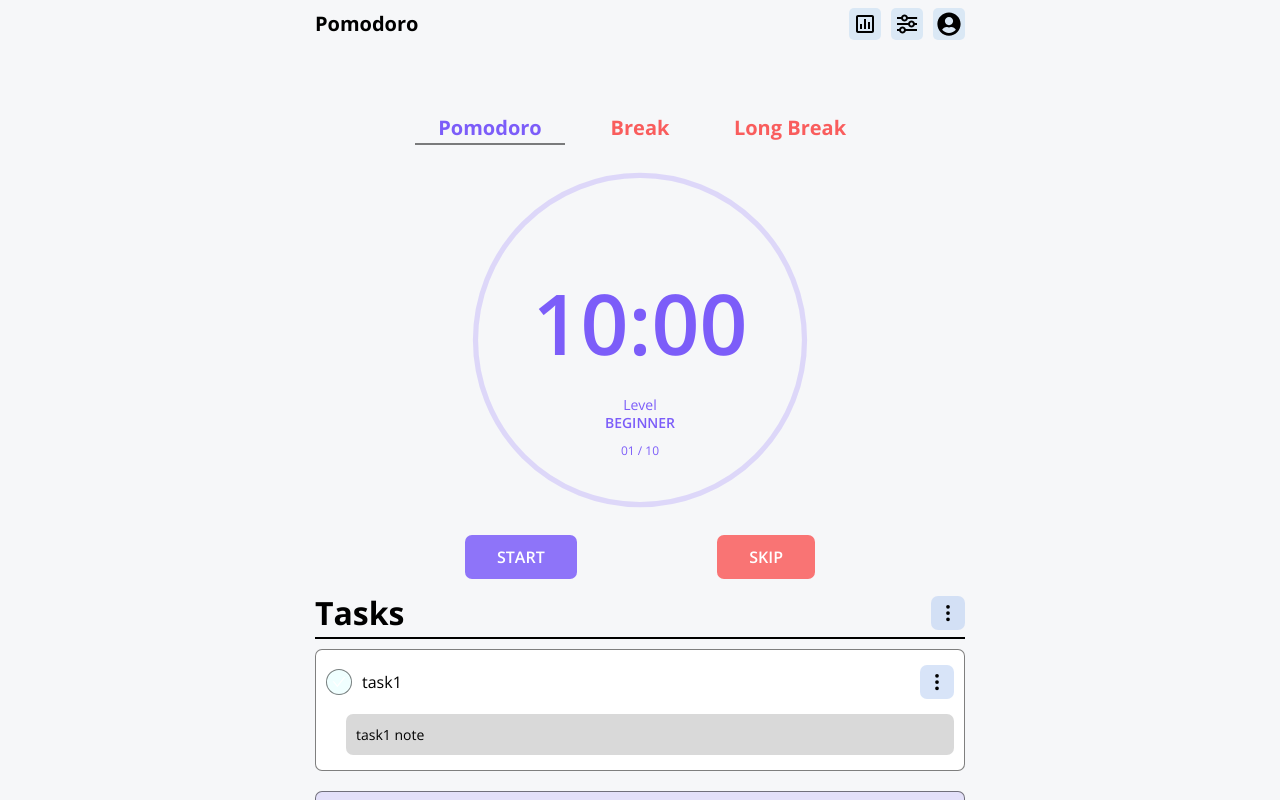
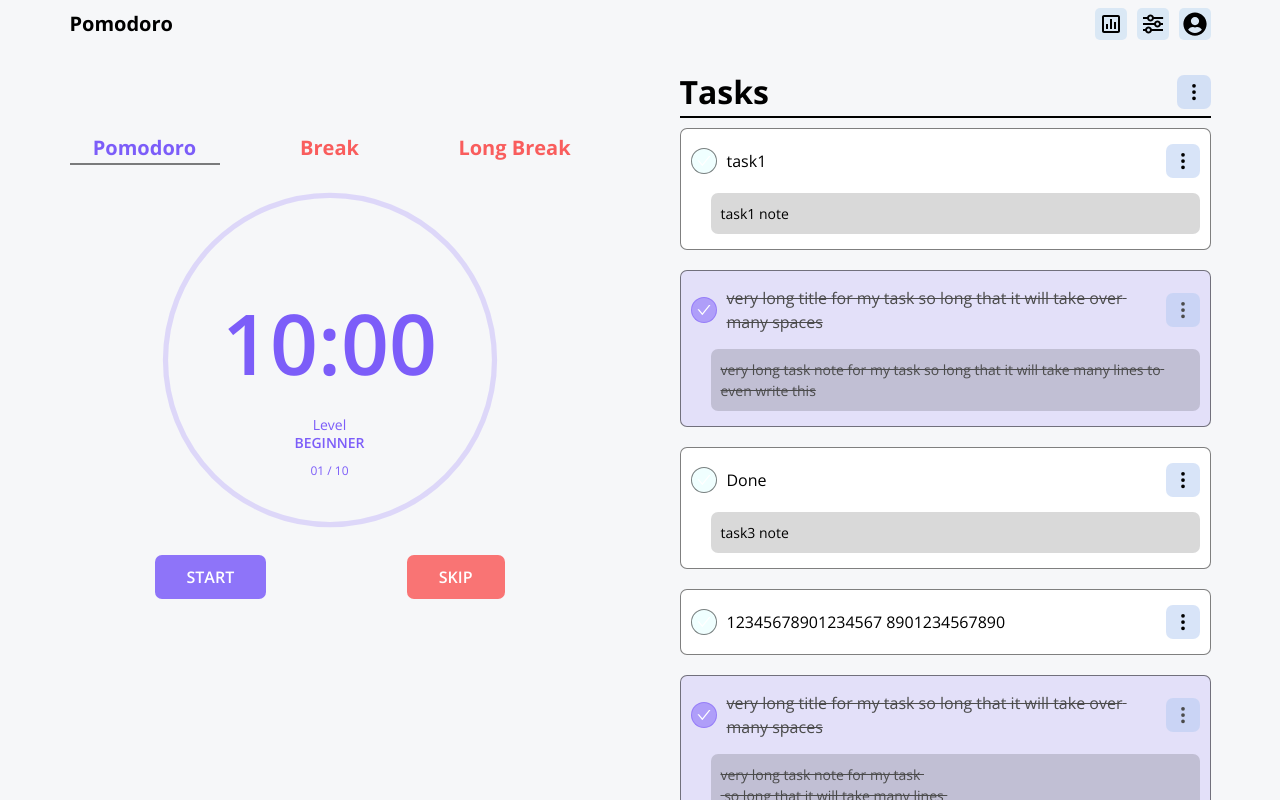
Before and after one commit to BinLama/pomodoro, a React (Vite) app in the folder frontend/: page / in a window 1280 px wide. Shown: the top 800 px of the page. Built offline with nearby package versions, Linux system fonts and the light colour scheme.

Commit message:
fix: toggle setting bug

```diff
--- a/frontend/src/components/home/tasks/TaskTitle.jsx
+++ b/frontend/src/components/home/tasks/TaskTitle.jsx
@@ -1,6 +1,5 @@
 import { BsThreeDotsVertical } from "react-icons/bs";
 import { taskSetting } from "../../../data";
-import SingleTaskSetting from "./SingleTaskTitleSetting";
 import { useTaskContext } from "../../../hooks/useTasks";
 
 const TaskTitle = ({ displaySetting, openAndCloseSetting }) => {
@@ -12,7 +11,10 @@ const TaskTitle = ({ displaySetting, openAndCloseSetting }) => {
   return (
     <div className="tasks__title">
       <h1>Tasks</h1>
-      <div className="tasks__title__button">
+      <div
+        className="tasks__title__button"
+        style={{ zIndex: displaySetting ? 2 : 0 }}
+      >
         <button className="btn" onClick={openAndCloseSetting}>
           <BsThreeDotsVertical />
         </button>
--- a/frontend/src/components/navigation/Navigation.jsx
+++ b/frontend/src/components/navigation/Navigation.jsx
@@ -13,7 +13,7 @@ const Navigation = () => {
     <header className="header">
       <div className="nav">
         <h1 className="nav-h1">Pomodoro</h1>
-        <nav className="nav__container">
+        <nav className="nav__container" style={{ zIndex: showSetting ? 2 : 0 }}>
           <div
             className="nav__setting report"
             onClick={() => {
--- a/frontend/src/scss/global/_main.scss
+++ b/frontend/src/scss/global/_main.scss
@@ -18,7 +18,7 @@ body {
   flex-direction: column;
   align-items: center;
 
-  @include u.breakpoint(xlarge) {
+  @include u.breakpoint(large) {
     flex-direction: row;
     align-items: flex-start;
     gap: u.rem(20);
@@ -88,8 +88,9 @@ body {
 
 .overlay {
   background-color: transparent;
-  height: calc(100% - 3rem);
+  height: calc(100vh - 3rem);
   width: 100%;
   right: 0;
+  top: 0;
   z-index: 1;
 }
--- a/frontend/src/scss/global/_navigation.scss
+++ b/frontend/src/scss/global/_navigation.scss
@@ -7,9 +7,9 @@
   margin: 0 u.rem(10);
   max-width: u.rem(1200);
   justify-content: center;
+  padding-inline: u.rem(20);
 
-
-  @include u.breakpoint("xlarge") {
+  @include u.breakpoint("large") {
     margin: 0 auto;
   }
 }
--- a/frontend/src/scss/global/_pomodoro.scss
+++ b/frontend/src/scss/global/_pomodoro.scss
@@ -12,6 +12,11 @@
 
   @include u.breakpoint(large) {
     margin-top: u.rem(60);
+    margin-right: u.rem(60);
+  }
+
+  @include u.breakpoint(xlarge) {
+    margin-right: u.rem(200);
   }
 
   &__stateSwitch {
--- a/frontend/src/scss/global/_tasks.scss
+++ b/frontend/src/scss/global/_tasks.scss
@@ -6,8 +6,8 @@
   color: hsl(var(--blk));
   margin: 0 u.rem(10);
 
-  @include u.breakpoint(large) {
-    width: u.rem(650);
+  @include u.breakpoint(xlarge) {
+    width: u.rem(500);
   }
 
   &__title {
```
